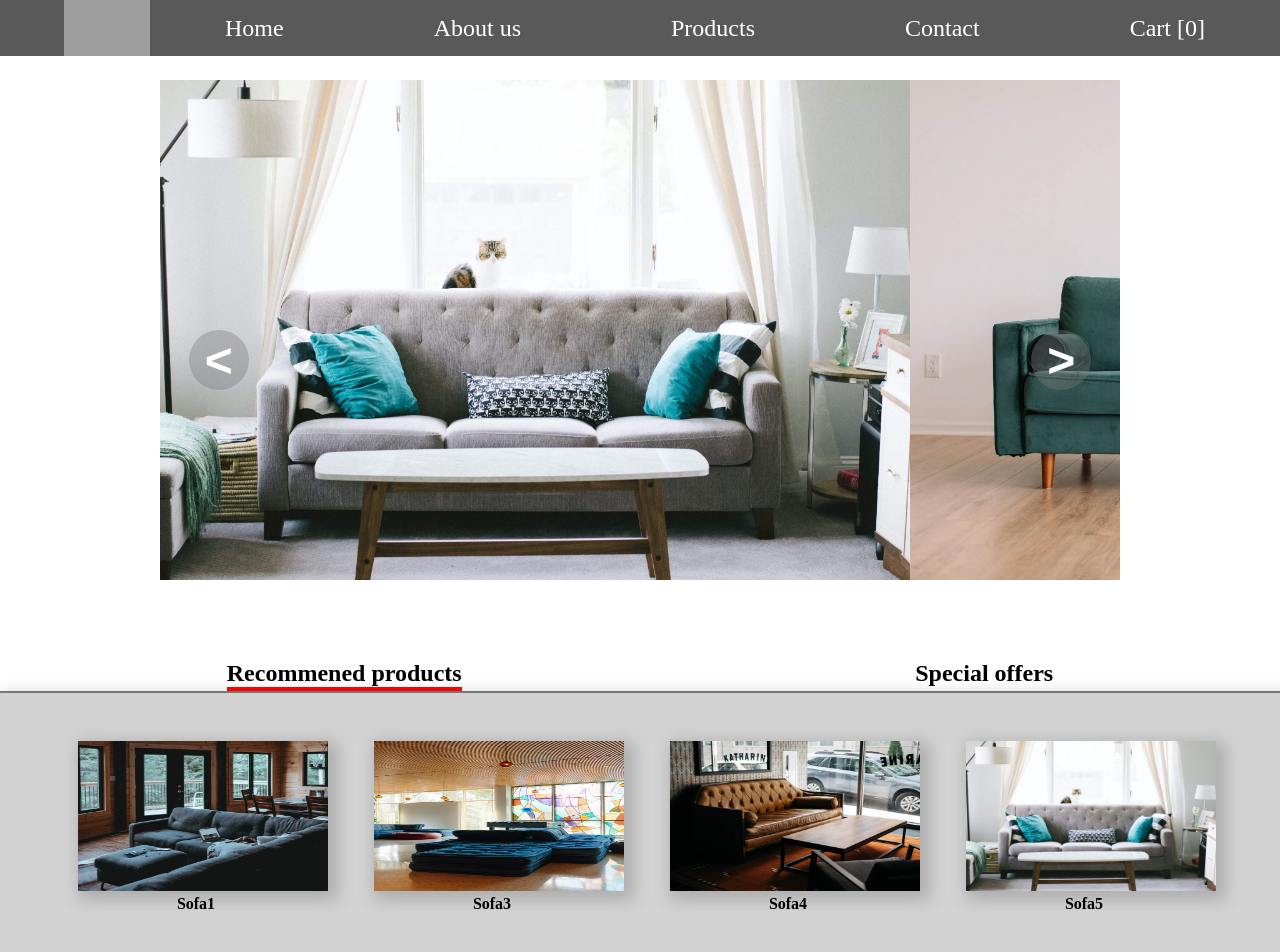
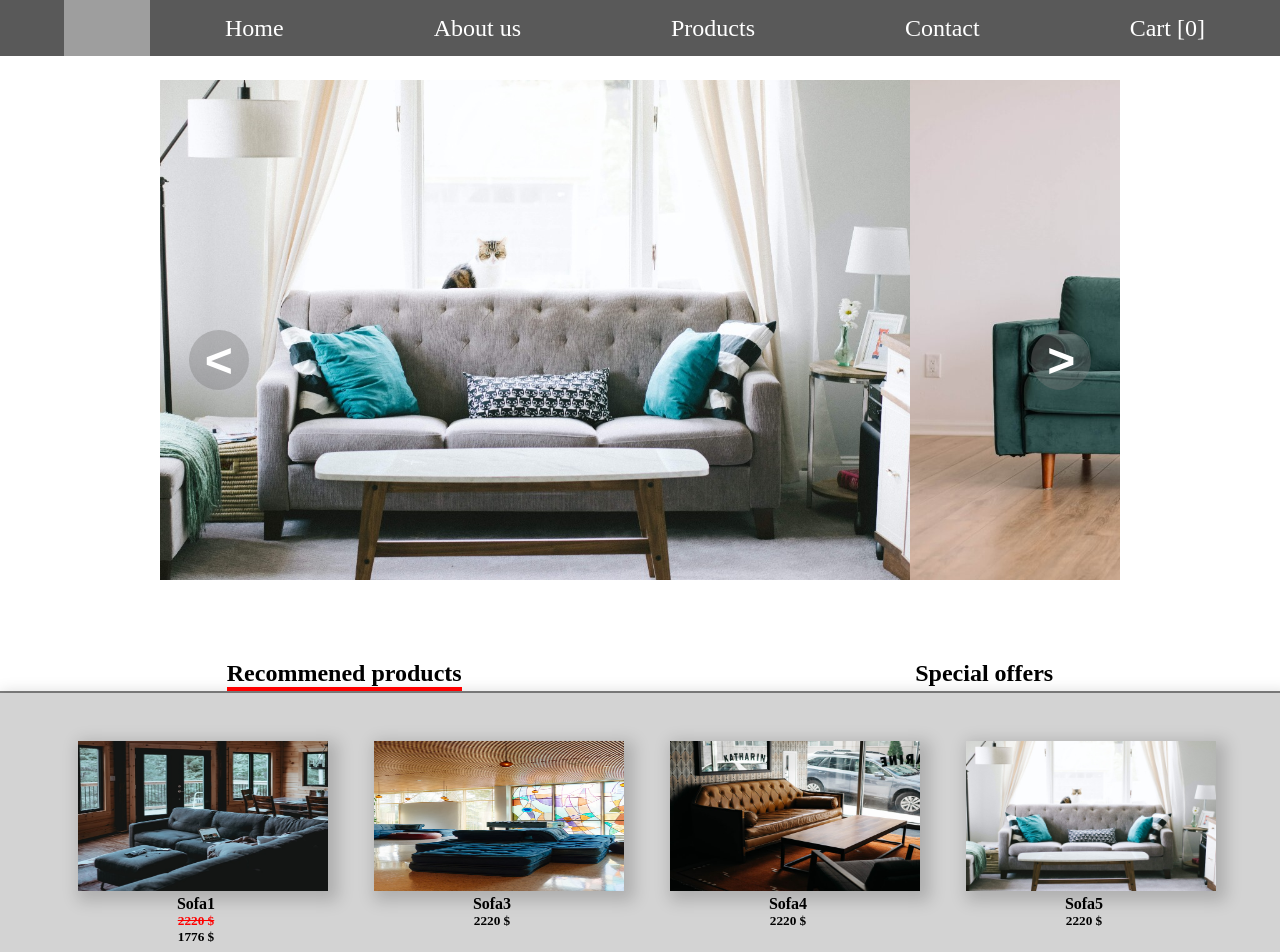
Before and after one commit to Pawel-Pilarczyk/Online_shop, a Vue app: page / in a window 1280 px wide. Shown: the top 952 px of the page. Built offline with nearby package versions, Linux system fonts and the light colour scheme; grey boxes are pictures that could not be loaded; what vue-glide-js would draw is missing.

Commit message:
v0.103
adding functionality to recommended products bar

```diff
--- a/src/components/RecommendedProducts.vue
+++ b/src/components/RecommendedProducts.vue
@@ -3,17 +3,23 @@
         <div id="rec-options">
 
             <h1 :class="recommendedSelected ? 'option-active' : ''"
-                 @click="recommendedSelected = true">Recommened products</h1>
+                 @click="showRecommended">Recommened products</h1>
 
             <h1 :class="!recommendedSelected ? 'option-active' : ''"
-                 @click="recommendedSelected = false">Special offers</h1>
+                 @click="showSpecial">Special offers</h1>
 
         </div>
         <div id='recommended-products'>
 
-                <div class='recommended-product'  v-for="product in recommendedProducts" :key="product.id">
+                <div class='recommended-product'  v-for="product in products" :key="product.id">
                     <img :src='product.mainPicUrl'>
+
                     <h4>{{product.name}}</h4>
+
+                    <h5 :class="product.specialPrice ? 'special-price' : ''">{{product.price}} $</h5>
+
+                    <h5 v-if='product.specialPrice'>{{product.price * 0.8}} $</h5>
+
                 </div>
 
         </div>
@@ -29,13 +35,28 @@
         data() {
             return {
                 recommendedProducts: this.$store.state.products.filter(x => x.recommended === true),
-                promotionalProducts : [],
+                specialPriceProducts:this.$store.state.products.filter(x => x.specialPrice === true),
+                products: [],
                 recommendedSelected:true,
             }
         },
         methods:{
+            showRecommended(){
+                this.products = this.recommendedProducts;
+                this.recommendedSelected = true;
+            },
+            showSpecial(){
+                this.products = this.specialPriceProducts;
+                this.recommendedSelected = false
+            }
 
+        },
+        mounted: function () {
+            this.$nextTick(function () {
+                this.products = this.recommendedProducts;
+            })
         }
+
     }
 </script>
 
--- a/src/store/data/products.js
+++ b/src/store/data/products.js
@@ -11,7 +11,7 @@ export let products = [
         desription:'xxxxxx',
         inStock: true,
         recommended: true,
-        specialPrice: false,
+        specialPrice: true,
     },
     {
         index: 1,
@@ -25,7 +25,7 @@ export let products = [
         desription:'xxxxxx',
         inStock: true,
         recommended: false,
-        specialPrice: false,
+        specialPrice: true,
     },
     {
         index: 2,
--- a/src/styles/index.css
+++ b/src/styles/index.css
@@ -187,6 +187,10 @@
 .option-active {
   border-bottom: 4px solid red; }
 
+.special-price {
+  color: red;
+  text-decoration: line-through; }
+
 * {
   margin: 0px;
   padding: 0px;
--- a/src/styles/scss/_recommendedProducts.scss
+++ b/src/styles/scss/_recommendedProducts.scss
@@ -51,3 +51,8 @@
 .option-active{
     border-bottom:4px solid red;
 }
+
+.special-price{
+    color: red;
+    text-decoration: line-through;
+}
```
Also changed, not shown: 1 other file (tests, documents, lock files or other folders).
